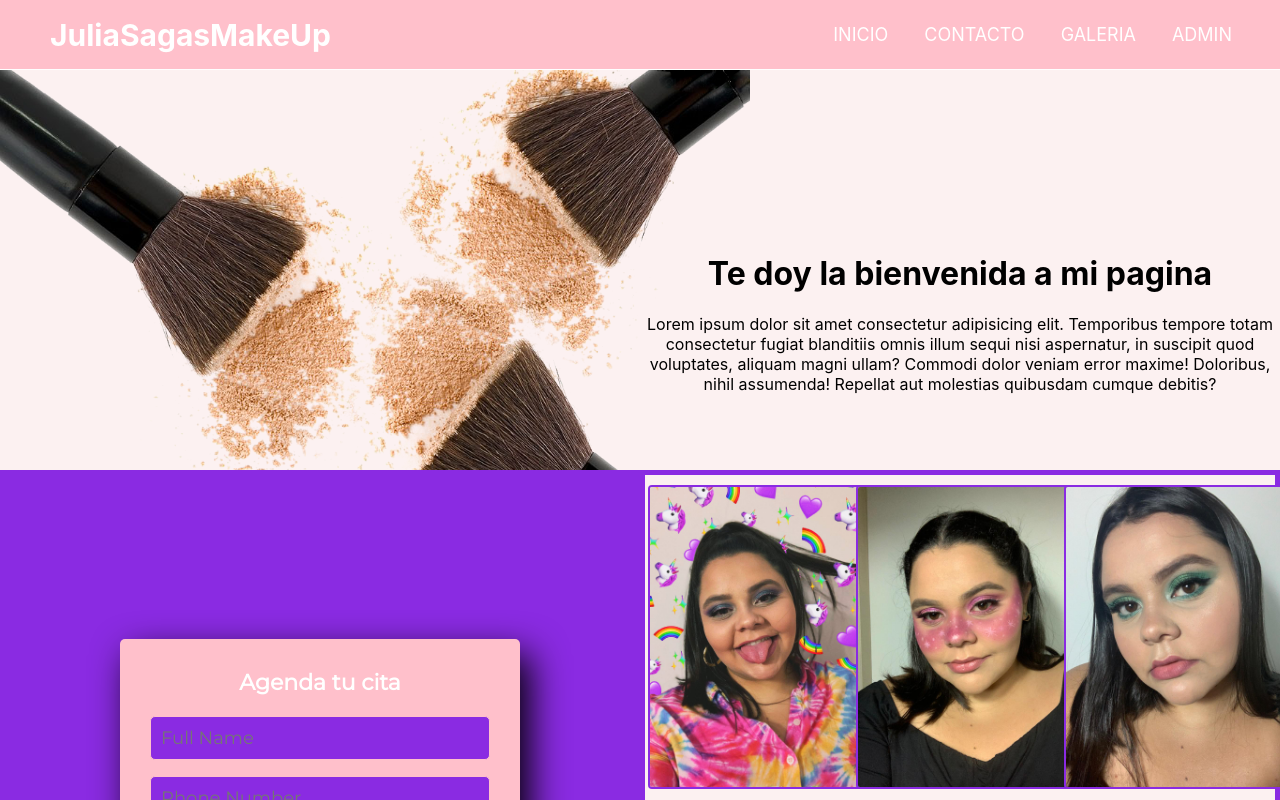
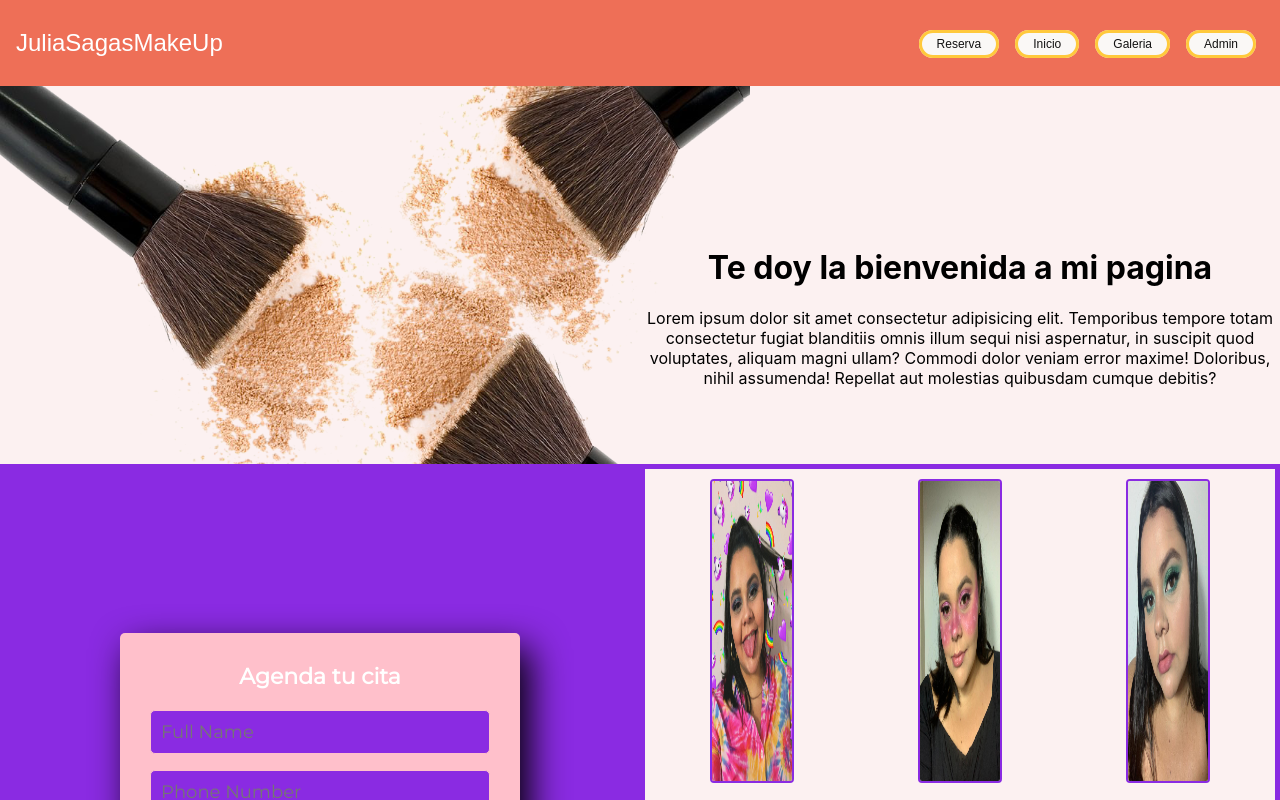
Before and after one commit to Javiermgdev/julia-makeup-react-app, a React (Create React App) app: page / in a window 1280 px wide. Shown: the top 800 px of the page. Built offline with nearby package versions, Linux system fonts and the light colour scheme; the HTML template or start-up script is replaced by a standard one.

Commit message:
changing the header and  implementing react router and creating a new components

```diff
--- a/package.json
+++ b/package.json
@@ -7,10 +7,12 @@
     "@testing-library/jest-dom": "^5.11.4",
     "@testing-library/react": "^11.1.0",
     "@testing-library/user-event": "^12.1.10",
+    "axios": "^0.21.0",
     "react": "^17.0.1",
     "react-awesome-slider": "^4.1.0",
     "react-datepicker": "^3.3.0",
     "react-dom": "^17.0.1",
+    "react-router-dom": "^5.2.0",
     "react-scripts": "4.0.0",
     "react-viewer": "^3.2.2",
     "react-viewerjs": "^0.1.9",
--- a/src/App.js
+++ b/src/App.js
@@ -8,7 +8,11 @@ import MainImage from './components/MainImage'
 import ImagesCollection from './components/ImagesCollection'
 import ContentComponent from "./components/Content";
 import { AppStyle } from "./components/Style";
+import Nav from "./components/Nav";
 //import MenuSlider from './components/MenuSlider';//
+import Indexcomponent from "./components/IndexComponent"
+
+import {BrowserRouter as Router, Route, Switch} from "react-router-dom";
 
 
 
@@ -16,13 +20,22 @@ function App() {
 
   return (
     <AppStyle className="App">
-      <NavigationBar>
+      {/* <NavigationBar>
 
-      </NavigationBar>
-      <MainImage></MainImage>
-      {/* <Form></Form>
-      <ImagesCollection></ImagesCollection> */}
-      <ContentComponent/>
+
+      </NavigationBar> */}
+      <Router>
+      <Nav/>
+      <Switch>
+      <Route path="/" exact component = {Indexcomponent}/>
+      <Route path = "/contacto" component = {Form}/>
+      <Route path = "/galeria" component = {Indexcomponent}/>
+      <Route path = "/login" component = {Indexcomponent}/>
+
+      </Switch>
+      </Router>
+
+
       <Footer></Footer>
 
 
--- /dev/null
+++ b/src/components/IndexComponent.jsx
@@ -0,0 +1,14 @@
+import React from "react";
+import ContentComponent from "./Content";
+import MainImage from './MainImage'
+
+export default class IndexComponent extends React.Component{
+    render(){
+        return (
+            <div>
+                <MainImage/>
+                <ContentComponent/>
+            </div>
+        )
+    }
+}
--- /dev/null
+++ b/src/components/Nav.js
@@ -0,0 +1,43 @@
+import React, { Component } from 'react';
+
+import Toolbar from './componentsNav/Toolbar/Toolbar';
+import SideDrawer from './componentsNav/SideDrawer/SideDrawer';
+import Backdrop from './componentsNav/Backdrop/Backdrop';
+
+
+class App extends Component {
+  state = {
+    sideDrawerOpen: false
+  };
+
+  drawerToggleClickHandler = () => {
+    this.setState((prevState) => {
+      return {sideDrawerOpen: !prevState.sideDrawerOpen};
+    });
+  };
+
+  backdropClickHandler = () => {
+    this.setState({sideDrawerOpen: false});
+  };
+
+  render() {
+    let backdrop;
+
+    if (this.state.sideDrawerOpen) {
+      backdrop = <Backdrop click={this.backdropClickHandler} />
+    }
+    return (
+      <div style={{height: '100%'}}>
+        <Toolbar drawerClickHandler={this.drawerToggleClickHandler} />
+        <SideDrawer show={this.state.sideDrawerOpen} />
+        {backdrop}
+        <main style={{marginTop: '64px'}}>
+
+        </main>
+
+      </div>
+    );
+  }
+}
+
+export default App;
--- /dev/null
+++ b/src/components/componentsNav/Backdrop/Backdrop.css
@@ -0,0 +1,9 @@
+.backdrop {
+    position: fixed;
+    width: 100%;
+    height: 100%;
+    top: 0;
+    left: 0;
+    background: rgba(0,0,0,0.3);
+    z-index: 100;
+}
--- /dev/null
+++ b/src/components/componentsNav/Backdrop/Backdrop.js
@@ -0,0 +1,9 @@
+import React from 'react';
+
+import './Backdrop.css';
+
+const backdrop = props => (
+    <div className="backdrop" onClick={props.click} />
+);
+
+export default backdrop;
--- /dev/null
+++ b/src/components/componentsNav/SideDrawer/DrawerToggleButton.css
@@ -0,0 +1,23 @@
+.toggle-button {
+    display: flex;
+    flex-direction: column;
+    justify-content: space-around;
+    height: 24px;
+    width: 30px;
+    background: transparent;
+    border: none;
+    cursor: pointer;
+    padding: 0;
+    box-sizing: border-box;
+
+}
+
+.toggle-button:focus {
+    outline: none;
+}
+
+.toggle-button__line {
+    width: 30px;
+    height: 3px;
+    background: white;
+}
--- /dev/null
+++ b/src/components/componentsNav/SideDrawer/DrawerToggleButton.js
@@ -0,0 +1,13 @@
+import React from 'react';
+
+import './DrawerToggleButton.css';
+
+const drawerToggleButton = props => (
+    <button className="toggle-button" onClick={props.click}>
+        <div className="toggle-button__line" />
+        <div className="toggle-button__line" />
+        <div className="toggle-button__line" />
+    </button>
+);
+
+export default drawerToggleButton;
--- /dev/null
+++ b/src/components/componentsNav/SideDrawer/SideDrawer.css
@@ -0,0 +1,60 @@
+.side-drawer {
+  height: 100%;
+  background: #aacdbe;
+  box-shadow: 1px 0px 7px rgba(0, 0, 0, 0.5);
+  position: fixed;
+  top: 0;
+  left: 0;
+  width: 80%;
+  max-width: 400px;
+  z-index: 200;
+  transform: translateX(-100%);
+  transition: transform 0.3s ease-out;
+  font-family: 'Farro', sans-serif;
+
+}
+
+.side-drawer.open {
+  transform: translateX(0);
+}
+
+.side-drawer ul {
+  height: 100%;
+  list-style: none;
+  display: flex;
+  flex-direction: column;
+  justify-content: center;
+}
+
+.side-drawer li {
+  margin: 0.5rem 0;
+}
+
+.side-drawer a {
+  color: #0f0e0f;
+  text-decoration: none;
+  font-size: 8px;
+  padding: 2px 15px;
+  background-color: #efdac8;
+  border-radius: 15px;
+  border: 3px solid red;
+  font-weight: 600;
+  line-height: 50px;
+
+  @media (min-width: 769px){
+    font-size: 16px;
+
+  }
+
+}
+
+.side-drawer a:hover,
+.side-drawer a:active {
+  color: #fa923f;
+}
+
+@media (min-width: 769px) {
+    .side-drawer {
+        display: none;
+    }
+}
--- /dev/null
+++ b/src/components/componentsNav/SideDrawer/SideDrawer.js
@@ -0,0 +1,23 @@
+import React from 'react';
+
+import './SideDrawer.css';
+
+const sideDrawer = props => {
+  let drawerClasses = 'side-drawer';
+  if (props.show) {
+    drawerClasses = 'side-drawer open';
+  }
+  return (
+    <nav className={drawerClasses}>
+      <ul>
+      <li><a href="/paymentCard">Price</a></li>
+          <li><a href="/aboutUs">About us</a></li>
+          <li><a href="/qa">Q&A</a></li>
+          <li><a href="/contactform">Contact form</a></li>
+          <li><a href="/login">Admin</a></li>
+      </ul>
+    </nav>
+  );
+};
+
+export default sideDrawer;
--- /dev/null
+++ b/src/components/componentsNav/Toolbar/Toolbar.css
@@ -0,0 +1,78 @@
+.toolbar {
+  position: fixed;
+  top: 0;
+  left: 0;
+  width: 100%;
+  background-color: #ee6f57;
+  height: 86px;
+  font-family: "Farro", sans-serif;
+  z-index: 3
+}
+
+img {
+  width: 80px;
+}
+.toolbar__navigation {
+  display: flex;
+  height: 100%;
+  align-items: center;
+  padding: 0 1rem;
+}
+
+.toolbar__logo {
+  margin-left: 1rem;
+}
+
+.toolbar__logo a {
+  color: white;
+  text-decoration: none;
+  font-size: 1.5rem;
+}
+
+.spacer {
+  flex: 1;
+}
+
+.toolbar_navigation-items ul {
+  list-style: none;
+  margin: 0;
+  padding: 0;
+  display: flex;
+}
+
+.toolbar_navigation-items li {
+  padding: 0 0.5rem;
+}
+
+.toolbar_navigation-items a {
+  color: rgb(19, 18, 18);
+  text-decoration: none;
+  padding: 4px 15px;
+  background-color: #faf8f6;
+  border-radius: 15px;
+  border: 3px solid #ffc93c;
+  font-size:12px;
+
+}
+
+.toolbar_navigation-items a:hover,
+.toolbar_navigation-items a:active {
+  color: #fa923f;
+  font-weight: 900;
+}
+
+@media (max-width: 768px) {
+  .toolbar_navigation-items {
+    display: none;
+  }
+}
+
+@media (min-width: 769px) {
+  .toolbar__toggle-button {
+    display: none;
+  }
+
+  .toolbar__logo {
+    margin-left: 0;
+  }
+}
--- /dev/null
+++ b/src/components/componentsNav/Toolbar/Toolbar.js
@@ -0,0 +1,26 @@
+import React from 'react';
+
+import DrawerToggleButton from '../SideDrawer/DrawerToggleButton';
+import './Toolbar.css';
+
+const toolbar = props => (
+  <header className="toolbar">
+    <nav className="toolbar__navigation">
+      <div className="toolbar__toggle-button">
+        <DrawerToggleButton click={props.drawerClickHandler} />
+      </div>
+      <div className="toolbar__logo"><a href="/">JuliaSagasMakeUp</a></div>
+      <div className="spacer" />
+      <div className="toolbar_navigation-items">
+        <ul>
+          <li><a href="/contacto">Reserva</a></li>
+          <li><a href="/">Inicio</a></li>
+          <li><a href="/galeria">Galeria</a></li>
+          <li><a href="/login">Admin</a></li>
+        </ul>
+      </div>
+    </nav>
+  </header>
+);
+
+export default toolbar;
```
Also changed, not shown: 1 other file (tests, documents, lock files or other folders).
